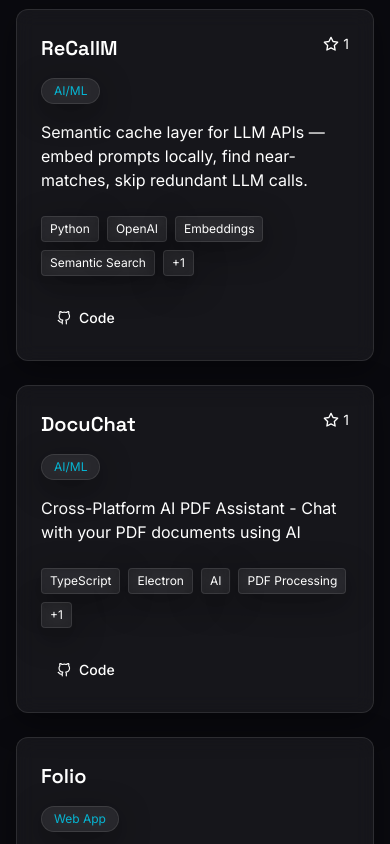
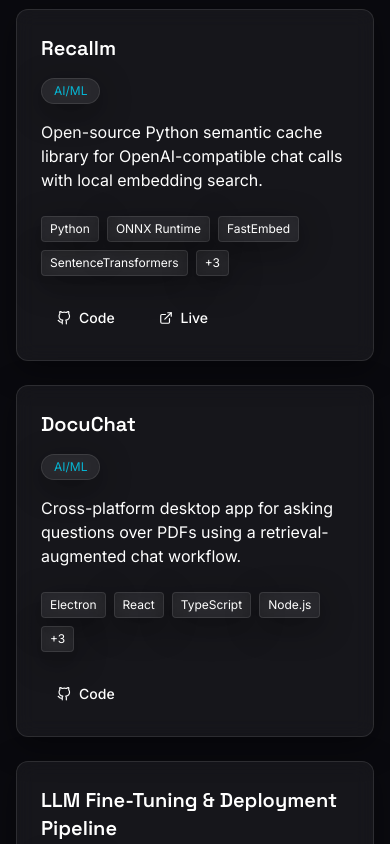
Before and after one commit to munimx/portfolio, a Next.js app: page / in a window 390 px wide. Shown: the part 4760-5604 px from the top of the page. Built offline with nearby package versions, Linux system fonts and the light colour scheme.

Commit message:
feat: improve project credibility and remove synthetic metadata
- Rewrite project entries with concrete, resume-backed descriptions
- Remove hardcoded star counts from project data and UI
- Drop unused Mobile category from filters
- Keep project links and stack details factual

```diff
--- a/app/components/Projects.tsx
+++ b/app/components/Projects.tsx
@@ -5,7 +5,7 @@
 import GlassCard from './ui/GlassCard';
 import Button from './ui/Button';
 import { projectsData, categories } from '@/lib/data/projects';
-import { FiGithub, FiExternalLink, FiStar } from 'react-icons/fi';
+import { FiGithub, FiExternalLink } from 'react-icons/fi';
 
 export default function Projects() {
   const [selectedCategory, setSelectedCategory] = useState('All');
@@ -99,12 +99,6 @@
                     <h3 className="text-xl font-heading font-semibold text-white flex-1">
                       {project.title}
                     </h3>
-                    {project.stars && (
-                      <div className="flex items-center text-text-muted ml-2">
-                        <FiStar className="mr-1" />
-                        <span className="text-sm">{project.stars}</span>
-                      </div>
-                    )}
                   </div>
 
                   {/* Category Badge */}
--- a/lib/data/projects.ts
+++ b/lib/data/projects.ts
@@ -5,89 +5,96 @@
   technologies: string[];
   githubUrl: string;
   liveUrl?: string;
-  category: 'AI/ML' | 'Web App' | 'Tool' | 'Real-time' | 'Mobile';
+  category: 'AI/ML' | 'Web App' | 'Tool' | 'Real-time';
   featured: boolean;
-  stars?: number;
 }
 
 export const projectsData: Project[] = [
   {
-    title: 'ReCallM',
-    description: 'Semantic cache layer for LLM APIs — embed prompts locally, find near-matches, skip redundant LLM calls.',
-    longDescription: 'A Python-based semantic caching system that reduces LLM API costs by embedding prompts locally and finding near-matches to skip redundant calls. Uses embeddings and vector similarity for intelligent caching.',
-    technologies: ['Python', 'OpenAI', 'Embeddings', 'Semantic Search', 'LLMs'],
+    title: 'Recallm',
+    description:
+      'Open-source Python semantic cache library for OpenAI-compatible chat calls with local embedding search.',
+    longDescription:
+      'Published Python package that wraps chat completion calls with in-process semantic caching. Includes strict/balanced/loose threshold profiles, namespace invalidation, sync/async support, and Redis or thread-safe in-memory backends.',
+    technologies: [
+      'Python',
+      'ONNX Runtime',
+      'FastEmbed',
+      'SentenceTransformers',
+      'Redis',
+      'Prometheus',
+      'Grafana',
+    ],
     githubUrl: 'https://github.com/munimx/recallm',
+    liveUrl: 'https://recallm.dev',
     category: 'AI/ML',
     featured: true,
-    stars: 1,
   },
   {
     title: 'DocuChat',
-    description: 'Cross-Platform AI PDF Assistant - Chat with your PDF documents using AI',
-    longDescription: 'An Electron-based cross-platform application that allows users to interact with PDF documents using AI. Built with TypeScript for seamless desktop experience.',
-    technologies: ['TypeScript', 'Electron', 'AI', 'PDF Processing', 'React'],
+    description:
+      'Cross-platform desktop app for asking questions over PDFs using a retrieval-augmented chat workflow.',
+    longDescription:
+      'Desktop application built with Electron + React for PDF Q&A. Implements a retrieval pipeline with vector search, source citation, secure API key handling, and support for multiple model providers.',
+    technologies: ['Electron', 'React', 'TypeScript', 'Node.js', 'LangChain', 'ChromaDB', 'SQLite'],
     githubUrl: 'https://github.com/munimx/DocuChat',
     category: 'AI/ML',
     featured: true,
-    stars: 1,
   },
   {
-    title: 'Folio',
-    description: 'A beautiful, fast, offline-capable todo app with optional push notifications.',
-    longDescription: 'Progressive Web App (PWA) todo application with offline capabilities, push notifications, and a clean, modern interface. Built with TypeScript and optimized for performance.',
-    technologies: ['TypeScript', 'PWA', 'Service Workers', 'Push Notifications', 'CSS'],
-    githubUrl: 'https://github.com/munimx/Folio',
-    category: 'Web App',
+    title: 'LLM Fine-Tuning & Deployment Pipeline',
+    description:
+      'Experimental fine-tuning pipeline for Llama 2 with LoRA/QLoRA and an evaluation workflow.',
+    longDescription:
+      'Built an end-to-end experimentation setup for fine-tuning and evaluating LLMs using LoRA/QLoRA with metrics tracking and deployment packaging.',
+    technologies: ['PyTorch', 'Hugging Face', 'PEFT', 'MLflow', 'TorchServe'],
+    githubUrl: 'https://github.com/munimx',
+    category: 'AI/ML',
     featured: true,
   },
   {
     title: 'Real-time Webpage Screenshot Streaming',
-    description: 'Demo for Kafka by streaming screenshots of trading-view chart through a chrome extension',
-    longDescription: 'A real-time system that streams webpage screenshots using Kafka. Built as a demonstration of event streaming architecture with a Chrome extension frontend.',
+    description:
+      'Kafka-based demo that streams chart screenshots captured from a browser extension in near real time.',
+    longDescription:
+      'Demonstrates real-time event streaming by capturing screenshots through a Chrome extension and processing image events in a Kafka pipeline.',
     technologies: ['JavaScript', 'Kafka', 'Chrome Extension', 'Python', 'Docker'],
     githubUrl: 'https://github.com/munimx/Real-time-Webpage-Screenshot-Streaming-System',
     category: 'Real-time',
     featured: true,
-    stars: 1,
   },
   {
-    title: 'JSON to UseCase Diagram',
-    description: 'Web app to convert JSON use case data into formatted, Word-compatible HTML tables.',
-    longDescription: 'A utility web app that converts JSON use case data into formatted HTML tables compatible with Word. Supports single or multiple objects with automatic table generation and clipboard copy.',
+    title: 'Folio',
+    description: 'Offline-capable task app with optional push notifications and a performance-first PWA setup.',
+    longDescription:
+      'Progressive web app focused on reliability and fast interaction, including offline support and optional push notifications.',
+    technologies: ['TypeScript', 'PWA', 'Service Workers', 'Web Push', 'CSS'],
+    githubUrl: 'https://github.com/munimx/Folio',
+    category: 'Web App',
+    featured: false,
+  },
+  {
+    title: 'JSON to Use Case Diagram',
+    description:
+      'Utility tool that converts JSON use case data into formatted HTML tables suitable for documentation workflows.',
+    longDescription:
+      'Supports single and batch objects with automatic table generation and clipboard-friendly output for report writing.',
     technologies: ['JavaScript', 'HTML', 'CSS'],
     githubUrl: 'https://github.com/munimx/JSON-to-UseCase-Diagram',
     liveUrl: 'https://json-to-usecase.netlify.app/',
     category: 'Tool',
     featured: false,
-    stars: 1,
-  },
-  {
-    title: 'Campus Companion',
-    description: 'Campus Companion app (made with the help of replit)',
-    longDescription: 'A comprehensive campus management application built with TypeScript, providing tools and features for students and faculty.',
-    technologies: ['TypeScript', 'React', 'CSS'],
-    githubUrl: 'https://github.com/munimx/Campus-Companion',
-    category: 'Web App',
-    featured: false,
   },
   {
     title: 'Road Accident Hotspot Detection',
-    description: 'Identify dangerous accident areas using clustering (K-Means).',
-    longDescription: 'Machine learning project that identifies dangerous accident-prone areas using K-Means clustering algorithm. Helps in road safety analysis and planning.',
+    description: 'ML prototype for identifying accident-prone zones with clustering-based analysis.',
+    longDescription:
+      'Explores K-Means clustering on road accident datasets to detect high-risk zones and support safety planning discussions.',
     technologies: ['Python', 'Machine Learning', 'K-Means', 'Data Analysis'],
     githubUrl: 'https://github.com/munimx/Road-Accident-Hotspot-Detection',
     category: 'AI/ML',
     featured: false,
   },
-  {
-    title: 'Splitwise CSV Uploader',
-    description: 'Upload expenses to Splitwise from a CSV file.',
-    longDescription: 'Python utility to batch upload expenses to Splitwise from CSV files, streamlining expense tracking and group payment management.',
-    technologies: ['Python', 'API Integration', 'CSV'],
-    githubUrl: 'https://github.com/munimx/splitwise-csv',
-    category: 'Tool',
-    featured: false,
-  },
 ];
 
-export const categories = ['All', 'AI/ML', 'Web App', 'Tool', 'Real-time', 'Mobile'] as const;
+export const categories = ['All', 'AI/ML', 'Web App', 'Tool', 'Real-time'] as const;
```
